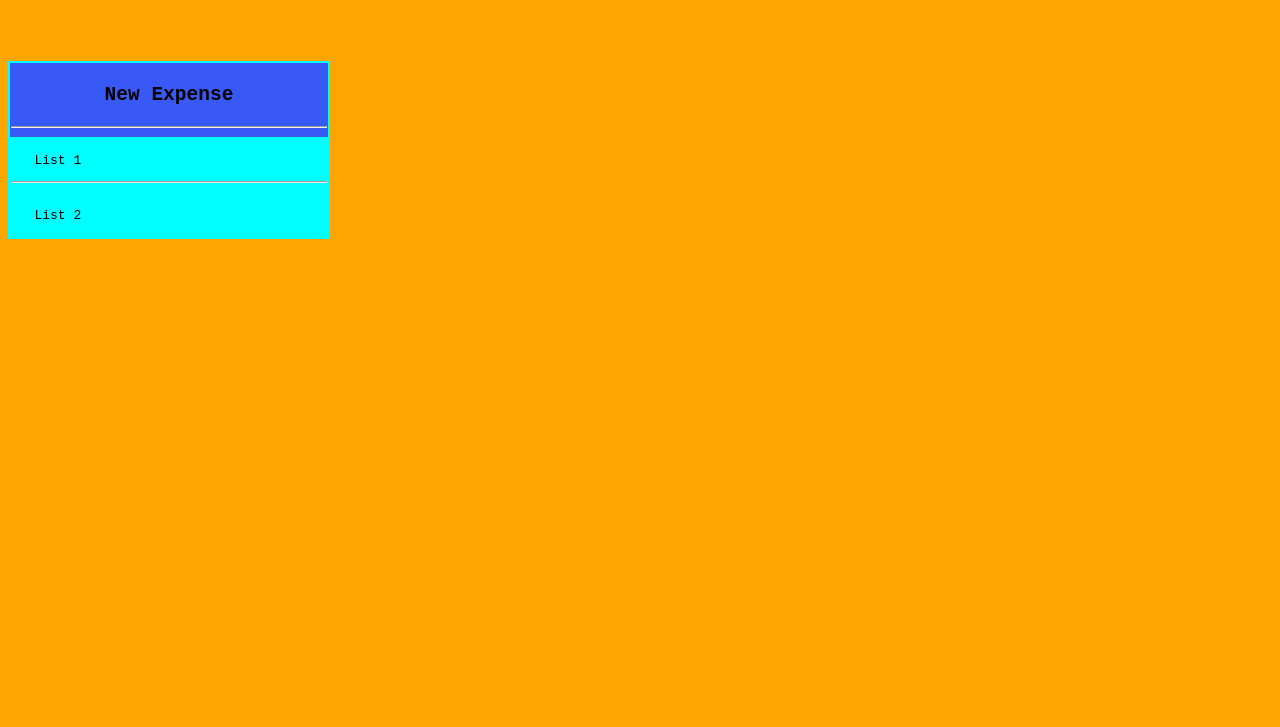
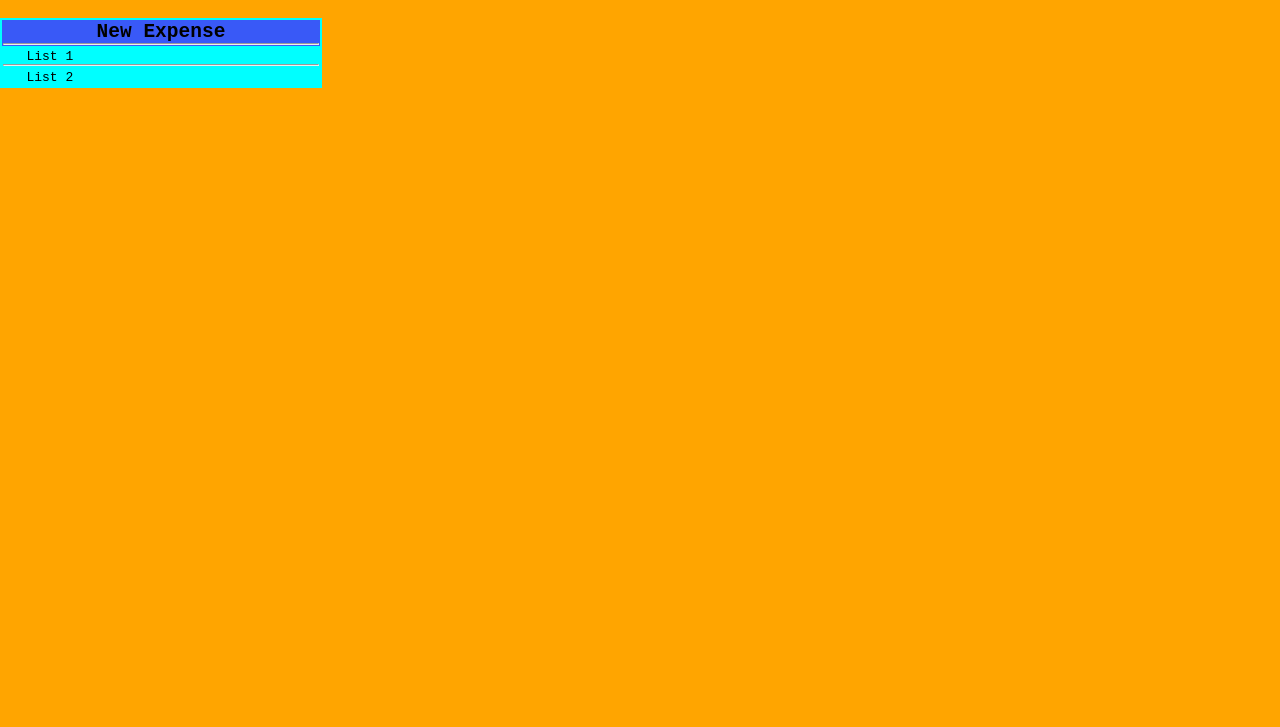
Before and after one commit to adi-25704/HTML-CSS-JS, a plain HTML site: page Index.html in a window 1280 px wide. Shown: the part 73-800 px from the top of the page. Drawn offline with Linux system fonts and the light colour scheme.

Commit message:
added universal selector

```diff
--- a/index.css
+++ b/index.css
@@ -1,3 +1,6 @@
+*{
+    border: 0%; margin: 0%; box-sizing: border-box;
+}
 header{
     background-color: aqua;
 }
```
